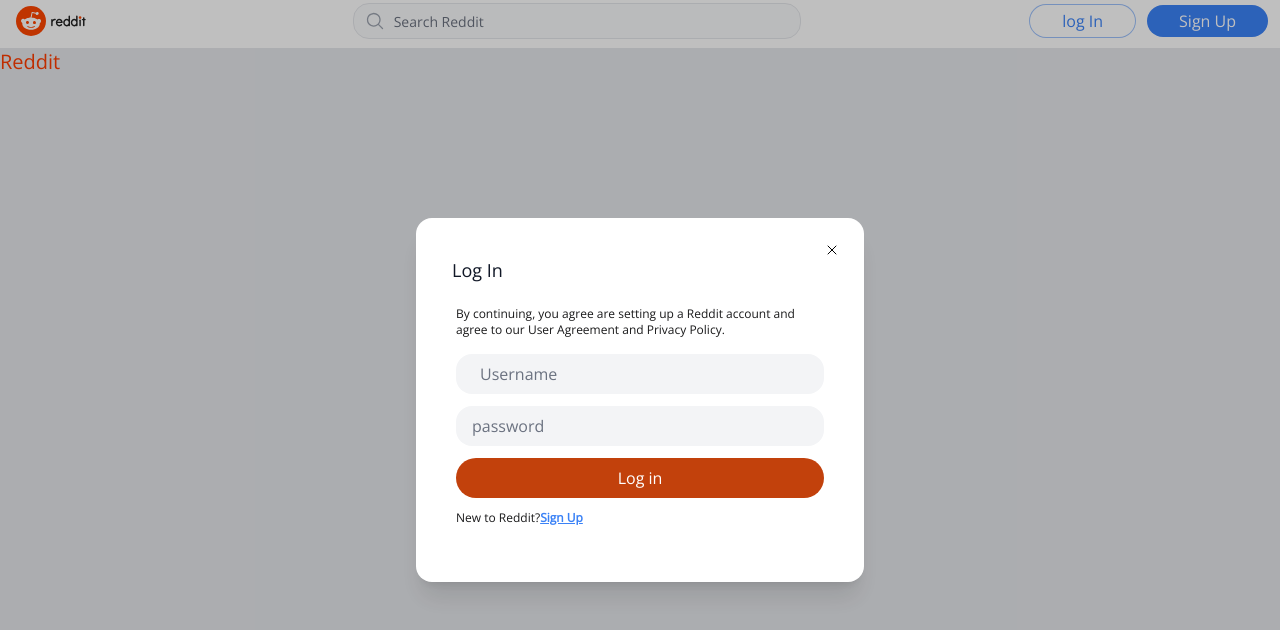
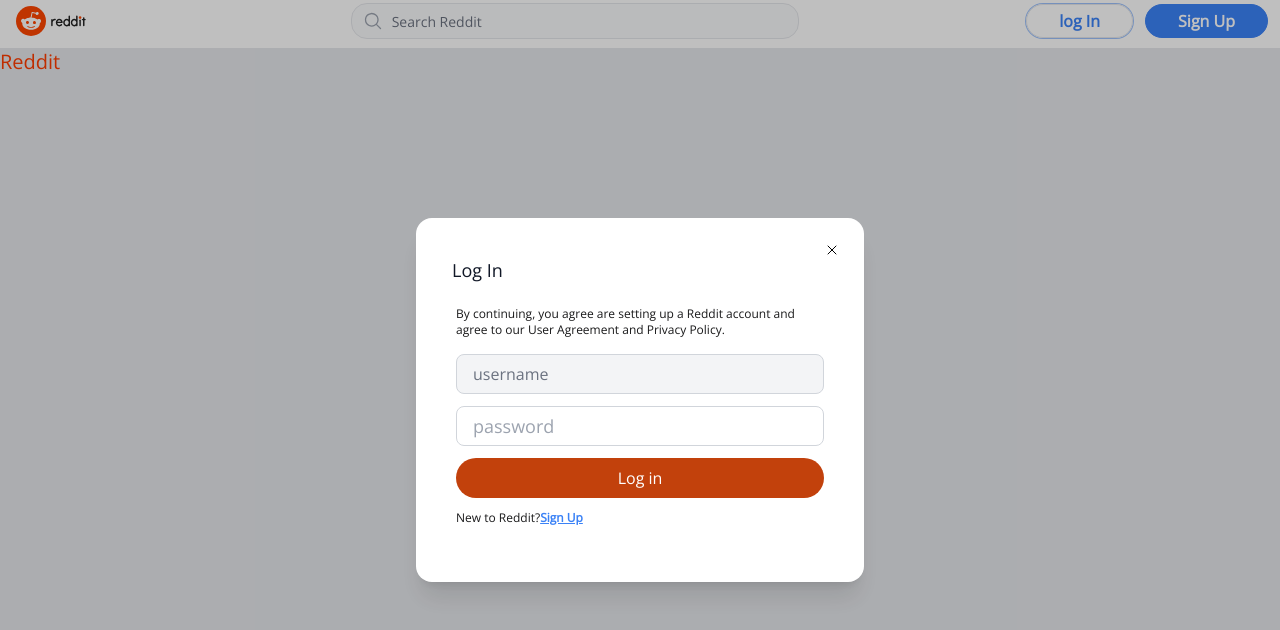
Before and after one commit to Yassene92/Reddit-clone, a Next.js app: page / in a window 1280 px wide. Both pictures are taken after a click on the button "log In". Shown: the top 630 px of the page. Built offline with nearby package versions, Linux system fonts and the light colour scheme.

Commit message:
stylin form

```diff
--- a/app/layout.tsx
+++ b/app/layout.tsx
@@ -1,5 +1,5 @@
 import '../styles/global.css';
-import localFont from '@next/font/local';
+import localFont from 'next/font/local';
 import clsx from 'clsx';
 import Navbar from '@/components/Navbar/Navbar';
 import RecoilProvider from '../utils/providers';
--- a/components/Modal/Auth/Login.tsx
+++ b/components/Modal/Auth/Login.tsx
@@ -22,15 +22,15 @@
     <>
       <form onSubmit={onSubmit} className="py-4 space-y-3 ">
         <input
-          className="w-full h-10 py-2 pl-6 placeholder-gray-500 bg-gray-100 border-none outline-none rounded-2xl ring-0 hover:ring-1 ring-gray-300 text-blackl placeholder:hover:-translate-y-3 placeholder:hover:scale-90 text-md "
+          className="w-full h-10 px-4 py-2 placeholder-gray-500 transition-all duration-300 ease-in-out bg-gray-100 border border-gray-300 rounded-lg text-md focus:outline-none focus:ring-2 focus:ring-blue-500 focus:border-transparent placeholder-scale"
           type="text"
-          placeholder="Username"
-          name="Username"
+          placeholder="username"
+          name="username"
           required
           onChange={onChange}
         />
         <input
-          className="w-full h-10 py-2 pl-4 pr-3 placeholder-gray-500 bg-gray-100 border-none outline-none rounded-2xl ring-0 hover:ring-1 ring-gray-300 text-blackl placeholder:hover:-translate-y-3 placeholder:hover:scale-90 text-md "
+          className="w-full h-10 px-4 py-2 text-lg placeholder-gray-400 transition-all duration-300 ease-in-out bg-white border border-gray-300 rounded-lg focus:outline-none focus:ring-2 focus:ring-blue-500 focus:border-transparent transform-gpu hover:scale-105 hover:shadow-md"
           type="password"
           placeholder="password"
           name="password"
--- a/components/Navbar/RightContent/AuthButtons.tsx
+++ b/components/Navbar/RightContent/AuthButtons.tsx
@@ -13,13 +13,13 @@
         <Button
           onClick={() => setAuthModelState({ open: true, view: 'login' })}
           variant="ring-primary"
-          className="mr-3 sm:px-5 md:px-8 sm:py-0.5 md:py-1  "
+          className="mr-3 px-5 py-1.5 sm:px-8 sm:py-1 "
         >
           log In
         </Button>
         <Button
           onClick={() => setAuthModelState({ open: true, view: 'signup' })}
-          className="mr-3 sm:px-5 md:px-8 sm:py-0.5 md:py-1 "
+          className="mr-3 px-5 py-1.5 sm:px-8 sm:py-1 "
         >
           Sign Up
         </Button>
--- a/components/Navbar/SearchBoxe/SearchBox.tsx
+++ b/components/Navbar/SearchBoxe/SearchBox.tsx
@@ -18,7 +18,7 @@
             placeholder="Search Reddit"
             autoComplete="off"
             aria-label="Search Reddit"
-            className="w-full px-3 py-2 pl-10 pr-3 text-sm placeholder-gray-500 border outline-none h-9 rounded-2xl ring-0 hover:ring-1 focus:ring-blue-500 ring-blue-500 bg-gray-50 text-blackl "
+            className="w-full px-3 py-2 pl-10 pr-3 text-sm placeholder-gray-500 border focus:outline-none h-9 rounded-2xl ring-0 hover:ring-1 focus:ring-blue-500 ring-blue-500 bg-gray-50 text-blackl "
           />
         </div>
       </form>
--- a/components/elements/Button.tsx
+++ b/components/elements/Button.tsx
@@ -46,12 +46,12 @@
       case 'outline-primary':
         return 'bg-white text-violet-500 border border-violet-500 hover:text-white hover:bg-violet-700  ';
       case 'ring-primary':
-        return ' ring-1  hover:ring-blue-500  font-semi-bold  border-solid  text-blue-500   rounded-5xl ';
+        return ' ring-1  hover:ring-blue-500  font-semibold border text-blue-500  rounded-full transition-all duration-300 ease-in-out ';
       case 'orange-btn':
         return 'bg-orange-700 hover:bg-orange-600 text-white ';
 
       default:
-        return 'bg-blue-500 hover:bg-blue-600 font-semi-bold border-solid text-white rounded-5xl';
+        return ' bg-blue-500 hover:bg-blue-600 font-semibold border border-blue-500 text-white rounded-full transition-all duration-300 ease-in-out';
     }
   };
   return (
@@ -70,3 +70,93 @@
 };
 
 export default Button;
+{/**
+export interface IButtonProps
+  extends React.ButtonHTMLAttributes<HTMLButtonElement> {
+  className?: string;
+  children?: React.ReactNode;
+  variant?:
+    | 'primary'
+    | 'danger'
+    | 'success'
+    | 'warning'
+    | 'outline-danger'
+    | 'outline-warning'
+    | 'outline-success'
+    | 'outline-primary'
+    | 'ring-primary'
+    | 'orange'
+    | 'purple'
+    | 'red'
+    | 'green'
+    | 'blue'
+    | 'gray';
+  circular?: boolean;
+  paddingLess?: boolean;
+}
+
+const Button = ({
+  className,
+  children,
+  variant,
+  circular,
+  paddingLess,
+  type = 'button',
+  ...props
+}: IButtonProps) => {
+  const getVariant = () => {
+    switch (variant) {
+      case 'primary':
+        return 'bg-indigo-500 hover:bg-indigo-600 text-white';
+      case 'danger':
+        return 'bg-red-500 hover:bg-red-600 text-white ';
+      case 'success':
+        return 'bg-green-500 hover:bg-green-600 text-white ';
+      case 'warning':
+        return 'bg-yellow-500 hover:bg-yellow-600 text-white ';
+      case 'outline-danger':
+        return 'bg-white text-red-500 border border-red-500 hover:text-white hover:bg-red-500  ';
+      case 'outline-success':
+        return 'bg-white text-green-500 border border-green-500 hover:text-white hover:bg-green-500  ';
+      case 'outline-warning':
+        return 'bg-white text-yellow-400 border border-yellow-500 hover:text-white hover:bg-yellow-500  ';
+      case 'outline-primary':
+        return 'bg-white text-indigo-500 border border-indigo-500 hover:text-white hover:bg-indigo-500  ';
+      case 'ring-primary':
+        return 'ring-1 hover:ring-indigo-500 font-semibold border text-indigo-500 rounded-full transition duration-300 ease-in-out ';
+      case 'orange':
+        return 'bg-orange-500 hover:bg-orange-600 text-white';
+      case 'purple':
+        return 'bg-purple-500 hover:bg-purple-600 text-white';
+      case 'red':
+        return 'bg-red-500 hover:bg-red-600 text-white';
+      case 'green':
+        return 'bg-green-500 hover:bg-green-600 text-white';
+      case 'blue':
+        return 'bg-blue-500 hover:bg-blue-600 text-white';
+      case 'gray':
+        return 'bg-gray-500 hover:bg-gray-600 text-white';
+
+      default:
+        return 'bg-blue-500 hover:bg-blue-600 text-white rounded-full transition duration-300 ease-in-out';
+    }
+  };
+
+  return (
+    <button
+      {...props}
+      type={type}
+      className={`
+        ${getVariant()} transition duration-500 ${
+        !circular && 'rounded-full'
+      } active:scale-95 ${className}
+      `}
+    >
+      {children}
+    </button>
+  );
+};
+
+export default Button;
+
+*/}
```
Also changed, not shown: styles/global.css (line endings or trailing spaces).
